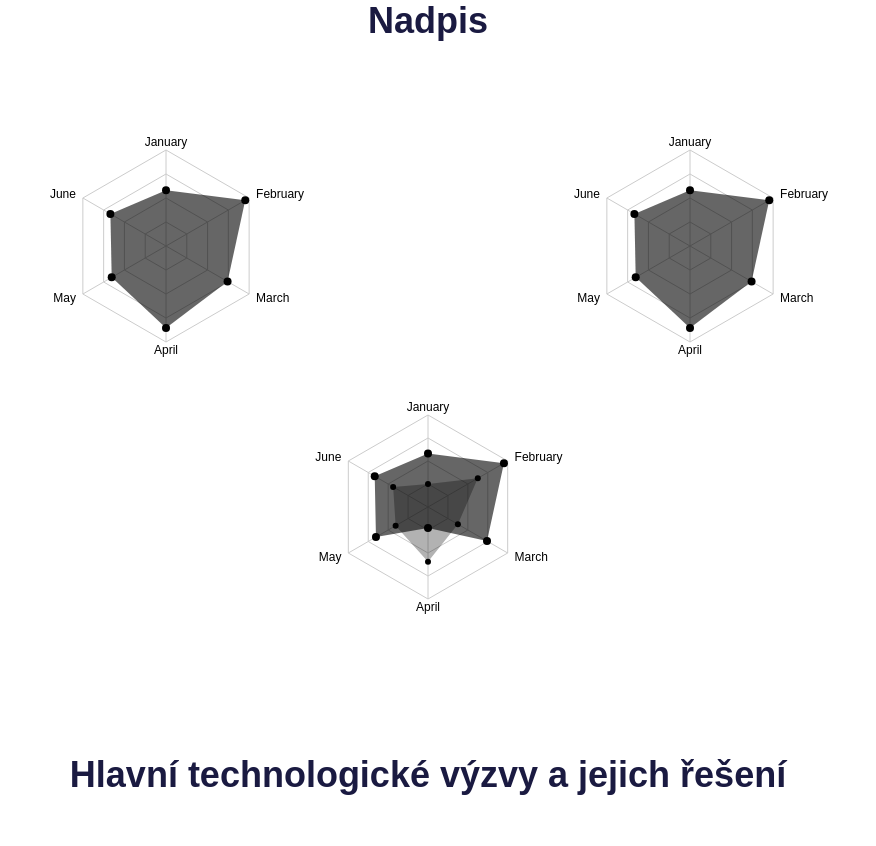
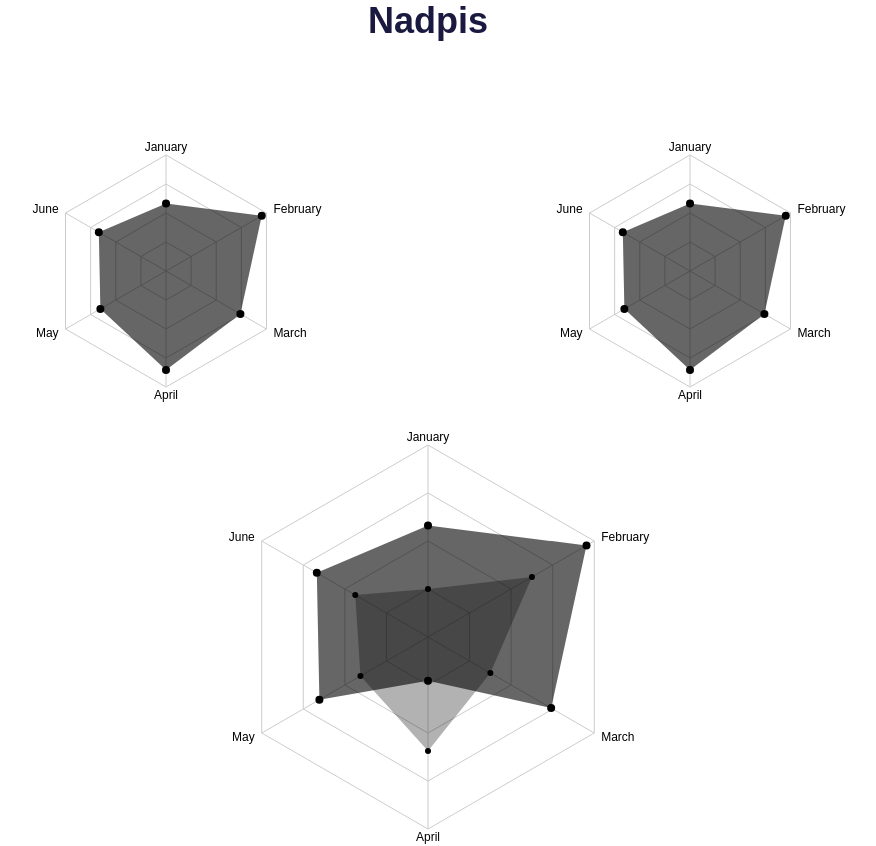
Before and after one commit to TheCodeSommelier/next_digi_tree, a Next.js app: page /products in a window 1280 px wide. Shown: the part 960-1806 px from the top of the page, without its empty margins (212-1088 px from the left). Built offline with nearby package versions, Linux system fonts and the light colour scheme.

Commit message:
feat: add height to charts

```diff
--- a/app/(pages)/products/page.tsx
+++ b/app/(pages)/products/page.tsx
@@ -18,6 +18,10 @@ import RadarChartDefault from '@/app/components/UI/charts/radar/RadarChart';
 import Table from '@/app/components/UI/Table';
 
 export default function Products() {
+  const chartsProps = [
+    { config: chartWithoutDigiConfig, data: chartWithoutDigiData},
+    { config: chartWithDigiConfig, data: chartWithDigiData }
+  ];
 
   return (
     <main className="min-h-screen">
@@ -28,15 +32,17 @@ export default function Products() {
           Nadpis
         </SectionHeading>
         <div className="grid gap-6 md:grid-cols-2">
-          {/* Without digitree */}
-          <RadarChartDefault chartConfig={chartWithoutDigiConfig} chartData={chartWithoutDigiData} />
-
-          {/* Without digitree */}
-          <RadarChartDefault chartConfig={chartWithDigiConfig} chartData={chartWithDigiData} />
-
+          {chartsProps.map(({ config, data }) => (
+            <RadarChartDefault
+              key={crypto.randomUUID()}
+              chartConfig={config}
+              chartData={data}
+              height={300}
+            />
+            )
+          )}
         </div>
-        <div className='w-full h-60 flex justify-center items-center'>
-          {/* Without digitree */}
+        <div className='w-full h-60 flex justify-center items-center mt-24'>
           <DualRadarChart chartConfig={chartDiffConfig} chartData={chartDiffData} />
         </div>
       </section>
--- a/app/components/UI/charts/radar/DualRadarChart.tsx
+++ b/app/components/UI/charts/radar/DualRadarChart.tsx
@@ -14,13 +14,20 @@ import { DualChartData } from '@/app/types/Chart';
 type Props = {
   chartConfig: ChartConfig
   chartData: DualChartData[]
+  height?: number
 }
 
-const DualRadarChart: FC<Props> = ({ chartConfig, chartData }) => {
+const DualRadarChart: FC<Props> = ({ chartConfig, chartData, height = 500 }) => {
   return (
     <ChartContainer
       config={chartConfig}
-      className="mx-auto aspect-square max-h-[250px]"
+      className="mx-auto aspect-square"
+      style={
+        {
+          height: height,
+          maxHeight: height
+        }
+      }
     >
       <RadarChart
         data={chartData}
--- a/app/components/UI/charts/radar/RadarChart.tsx
+++ b/app/components/UI/charts/radar/RadarChart.tsx
@@ -14,13 +14,20 @@ import { ChartData } from '@/app/types/Chart';
 type Props = {
   chartConfig: ChartConfig
   chartData: ChartData[]
+  height?: number
 }
 
-const ChartRadarDots: FC<Props> = ({ chartConfig, chartData }) => {
+const ChartRadarDots: FC<Props> = ({ chartConfig, chartData, height = 250 }) => {
   return (
     <ChartContainer
       config={chartConfig}
-      className="mx-auto aspect-square max-h-[250px]"
+      className="mx-auto aspect-square"
+      style={
+        {
+          height: height,
+          maxHeight: height
+        }
+      }
     >
       <RadarChart data={chartData}>
         <ChartTooltip cursor={false} content={<ChartTooltipContent />} />
```
